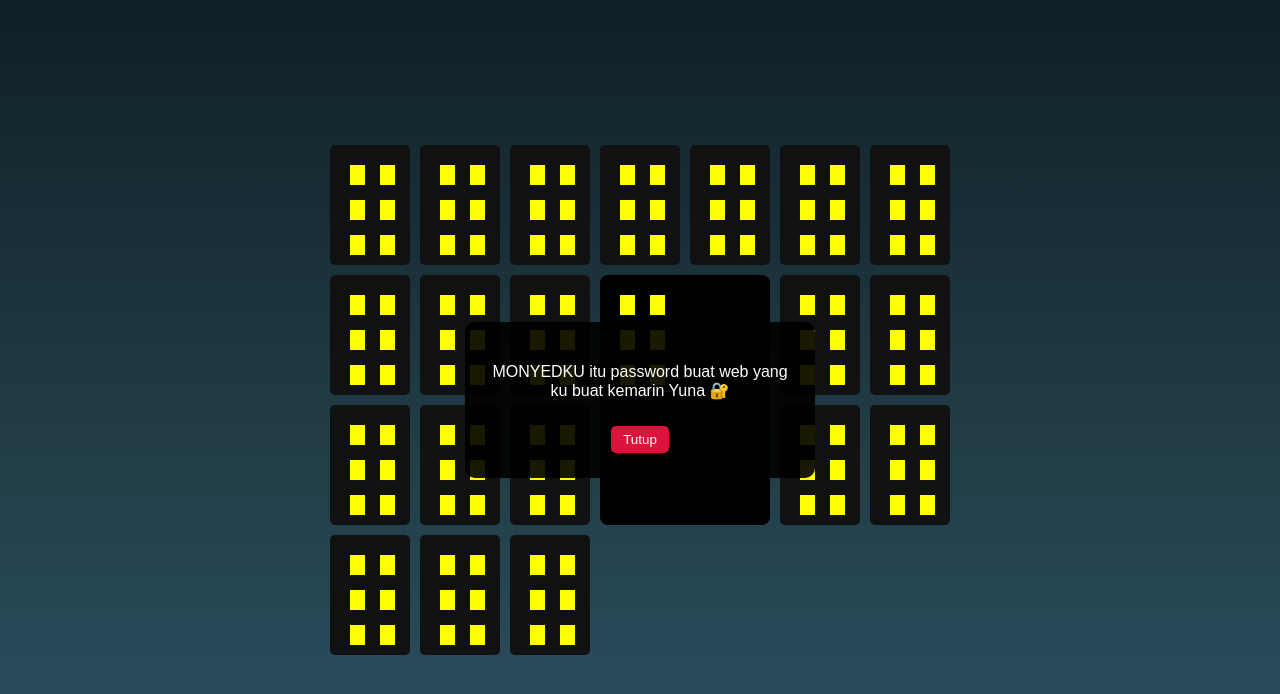
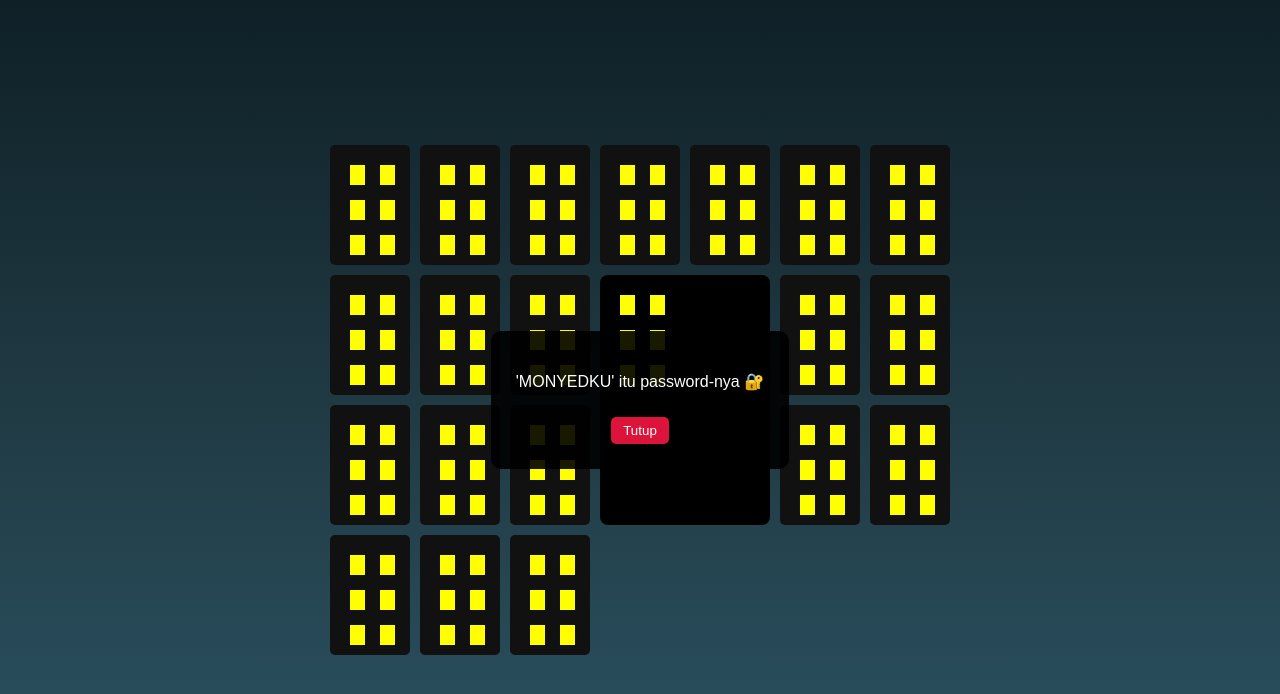
Before and after one commit to imanuellichell-dotcom/box, a plain HTML site: page index.html in a window 1280 px wide. Both pictures are taken after a click on the element 685 px from the left and 400 px from the top of the page. Drawn offline with Linux system fonts and the light colour scheme.

Commit message:
index.html

```diff
--- a/index.html
+++ b/index.html
@@ -144,7 +144,7 @@ function showRandom(){
 
 function showSecret(){
     document.getElementById("text").innerText =
-    "MONYEDKU itu password buat web yang ku buat kemarin Yuna 🔐";
+    "'MONYEDKU' itu password-nya 🔐";
     document.getElementById("popup").style.display="block";
 }
 
```
